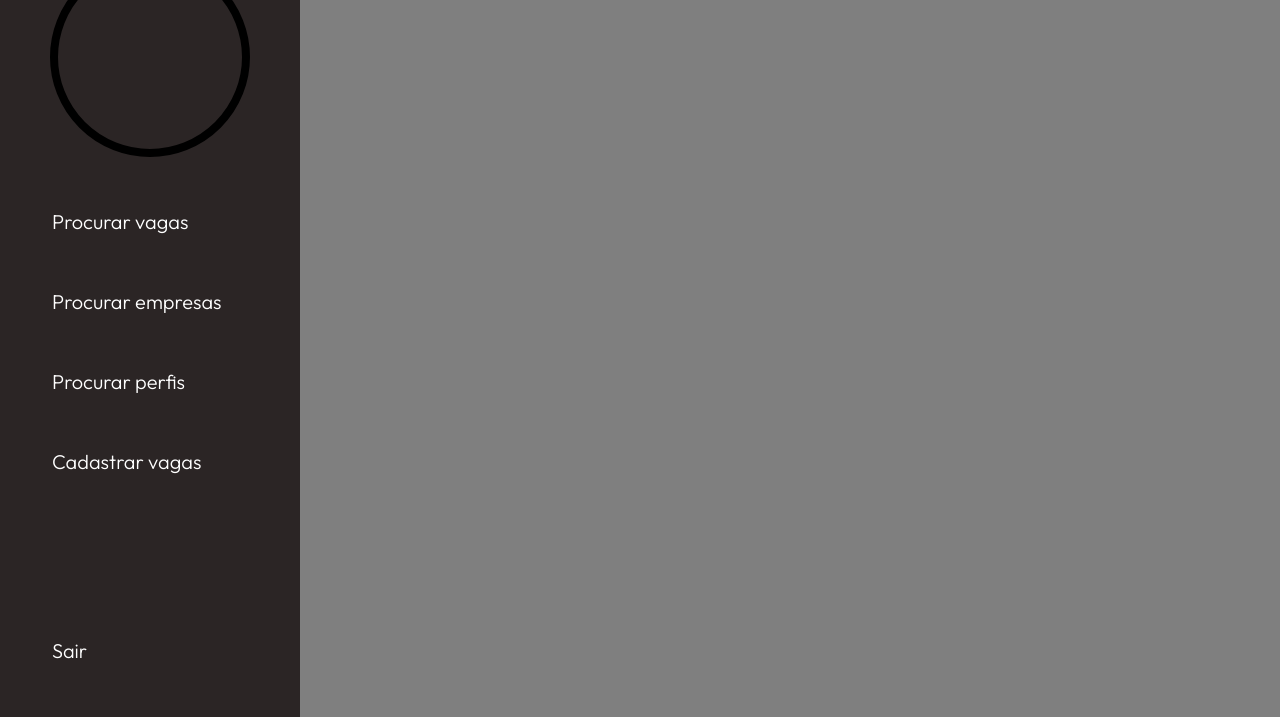
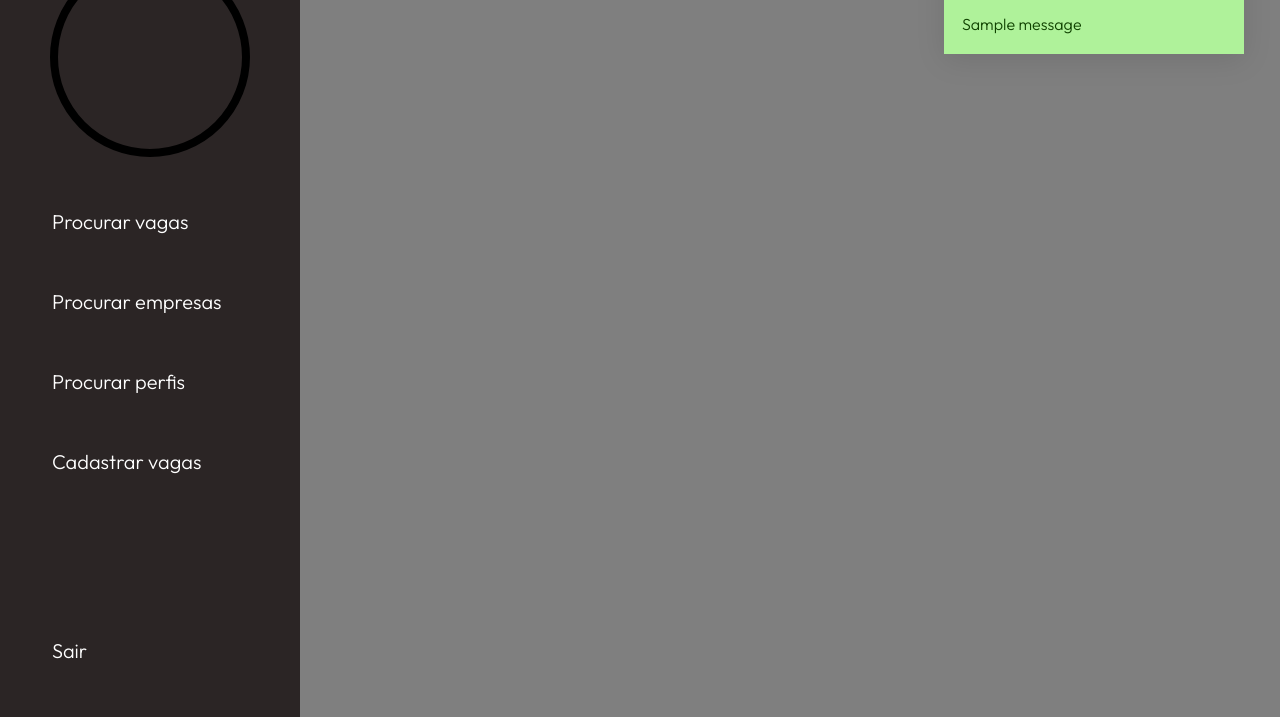
Before and after one commit to LucasSchroeders/eypen, a Django app: page /company/1 in a window 1280 px wide. Shown: the part 83-800 px from the top of the page. Run offline with Django 4.2, Linux system fonts and the light colour scheme; tables that the repository leaves empty hold one stand-in row (values such as "Sample post"); one stand-in notice (Sample message) is shown; some libraries are stand-ins or nearby versions.

Commit message:
Adicionado script de mensagem ao base.html

```diff
--- a/templates/base.html
+++ b/templates/base.html
@@ -102,6 +102,18 @@
 
 </body>
 
+{% for message in messages %}
+  <script type="text/javascript">
+    $(document).ready(function () {
+      new PNotify({
+        title: '{{ message.extra_tags }}',
+        text: '{{ message.message }}',
+        type: '{{ message.level_tag }}',
+      });
+    });
+  </script>
+{% endfor %}
+
 <script>
   //Seleciona os itens clicando
   var menuItem = document.querySelectorAll('.menu-item')
```
